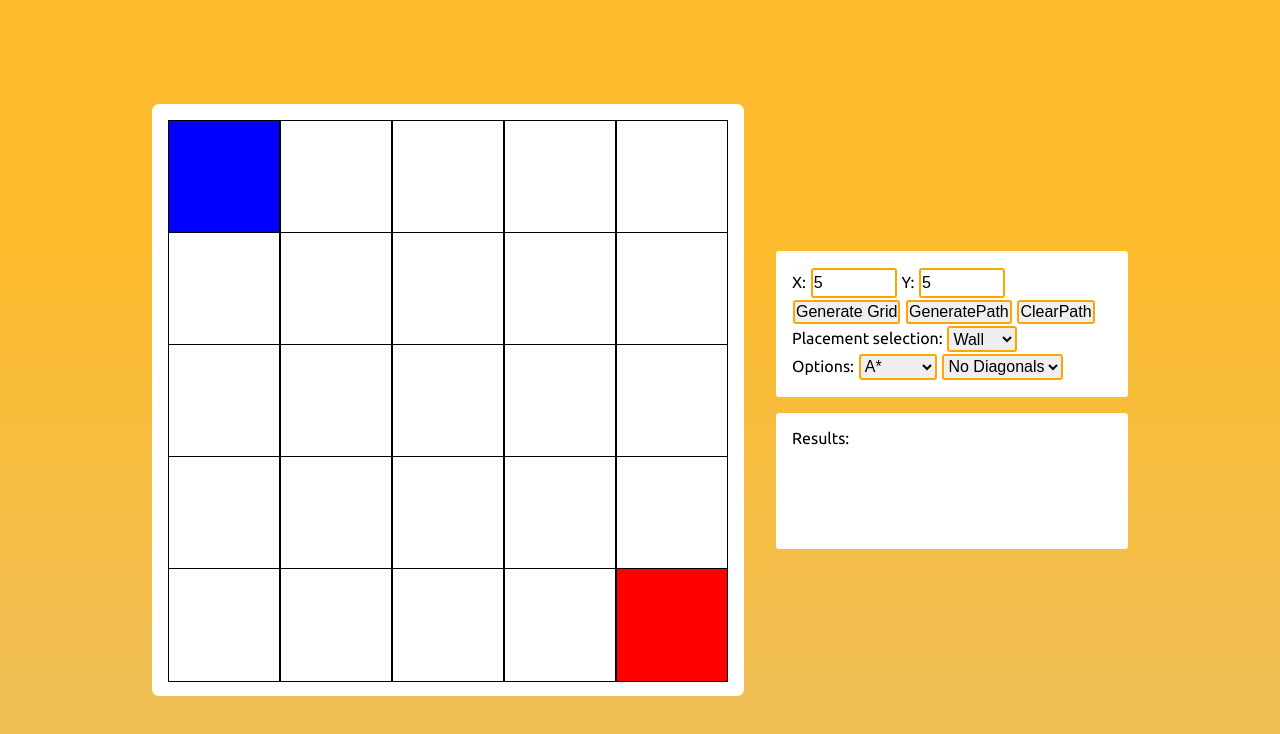
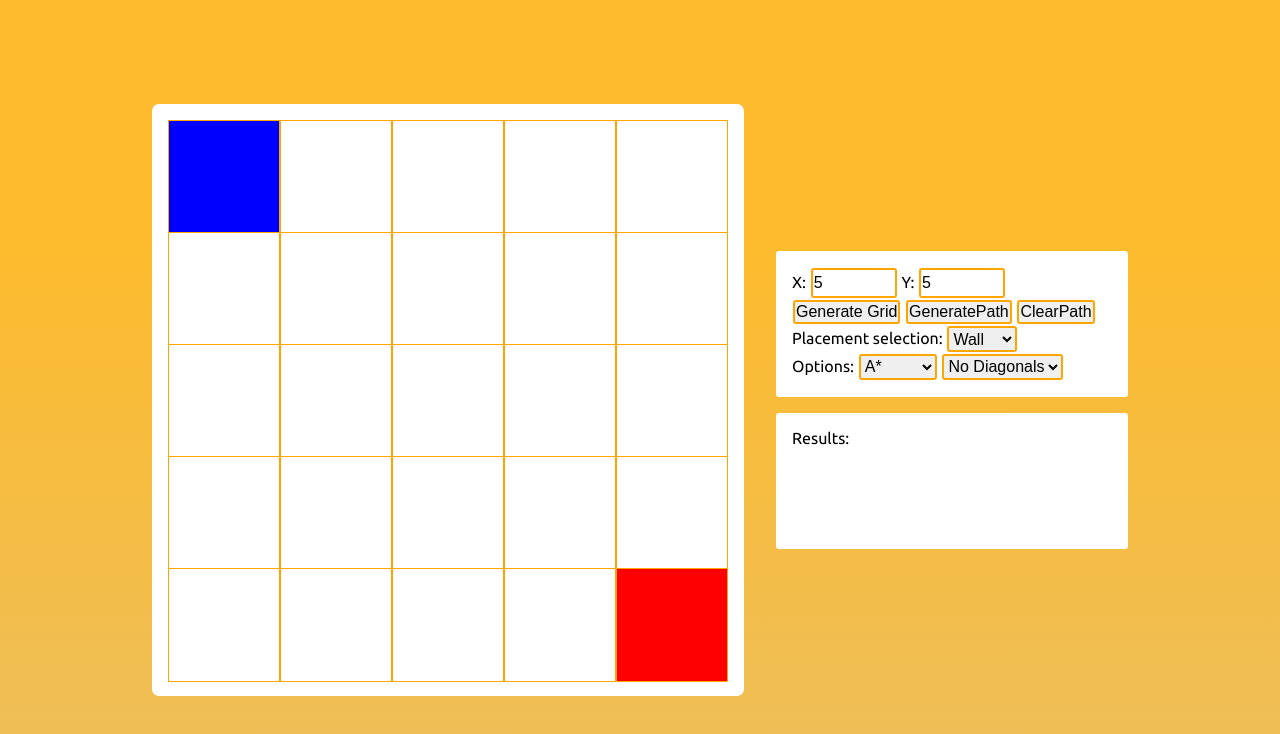
Before and after one commit to Dramura5088/Dramura5088.github.io, a website with bundled scripts: page index.html in a window 1280 px wide. Both pictures are taken after typing "5", "5" into the empty fields and a click on the button "Generate Grid". Built offline with nearby package versions, Linux system fonts and the light colour scheme.

Commit message:
switched grid color
orange theme lets gooo

```diff
--- a/style.css
+++ b/style.css
@@ -117,7 +117,7 @@ flex-wrap: nowrap;
 
 .tile{
     background-color: white;
-    border: solid black 1px;
+    border: solid var(--main-colour) 1px;
 }
 
 .tile:hover{
```
